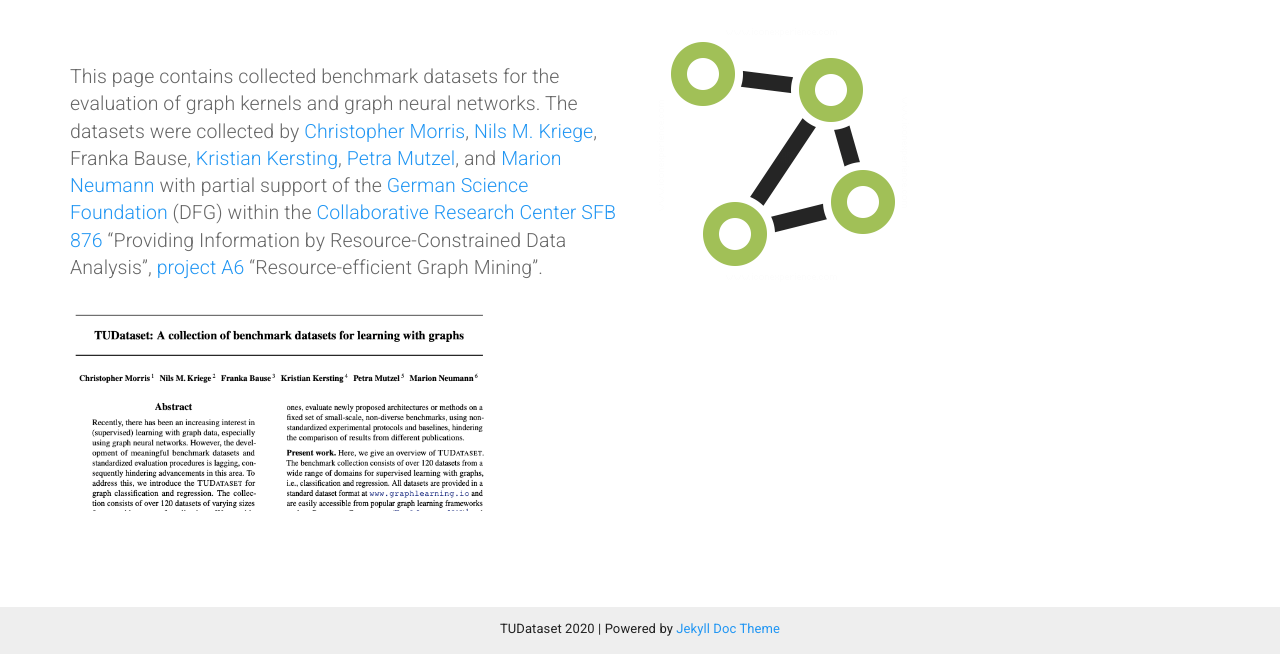
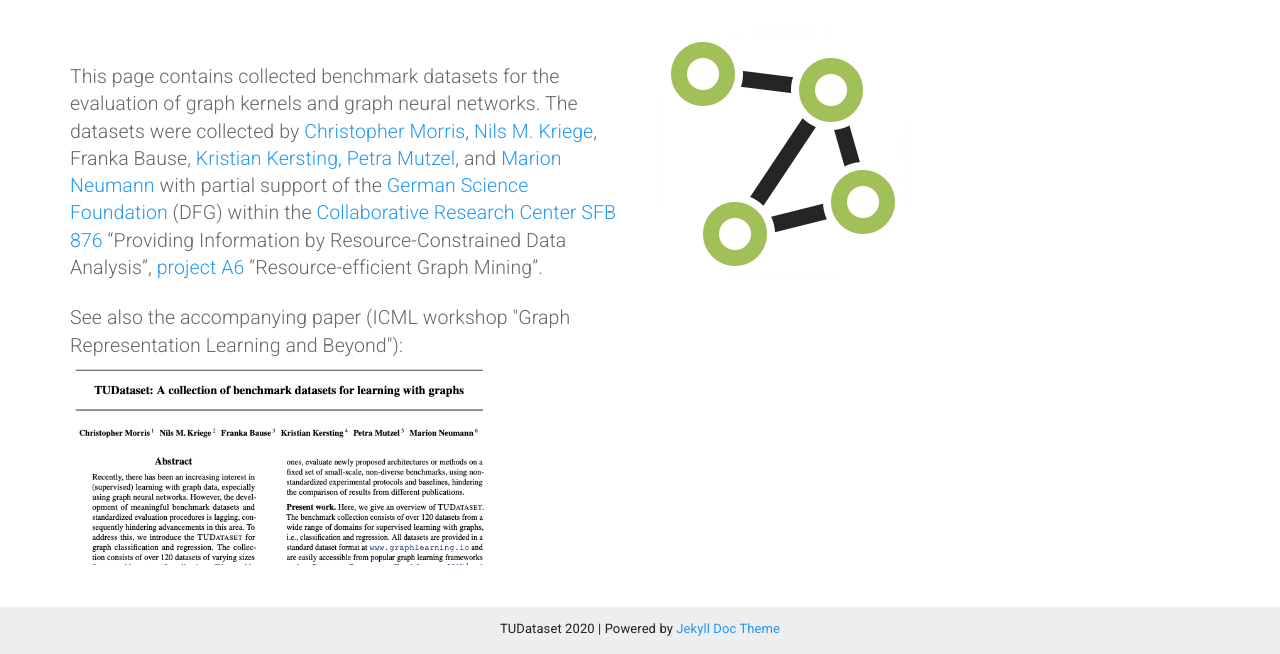
Before and after one commit to chrsmrrs/datasets, a Jekyll site: the page built from index.html, in a window 1280 px wide and 1013 px high, cut to the strip 359-1013 px from the top of the window. Built offline with Jekyll 4.4.1, drawn with Linux system fonts in a browser that asks for light colours.

Commit message:
Added paper.

```diff
--- a/index.html
+++ b/index.html
@@ -18,11 +18,12 @@
 <a href="http://www.dfg.de/en/" class="urlextern" title="http://www.dfg.de/en/">German Science Foundation</a> (DFG) within the <a href="http://sfb876.tu-dortmund.de/index.html?p-selected=%27news%27" class="urlextern" title="http://sfb876.tu-dortmund.de/index.html?p-selected=%27news%27">Collaborative Research Center
 SFB 876</a> “Providing Information by Resource-Constrained Data Analysis”, <a href="https://sfb876.tu-dortmund.de/auto.html?p-selected=%27teilprojekt%3Asfb876-a6%27&self=%24e9u57rsydc&p-latexheader=%27enable%27&template=default&p-title=%27Ressourceneffiziente+Analyse+von+Graphen%27" class="urlextern">project A6</a> “Resource-efficient Graph Mining”.
 		    </p>
-
+		     <p class="lead">
+See also the accompanying paper (ICML workshop "Graph Representation Learning and Beyond"):<br>
 <a href="https://grlplus.github.io/papers/79.pdf">
  <img src="paper.png"/ style="max-width:75%;">
 </a>
-
+</p>
         </div>
         <div class="col-md-6 text-center">
 	   <img src="{{ "/assets/img/tud.png" | relative_url }}" alt="Jekyll logo" class="img-responsive">
```
